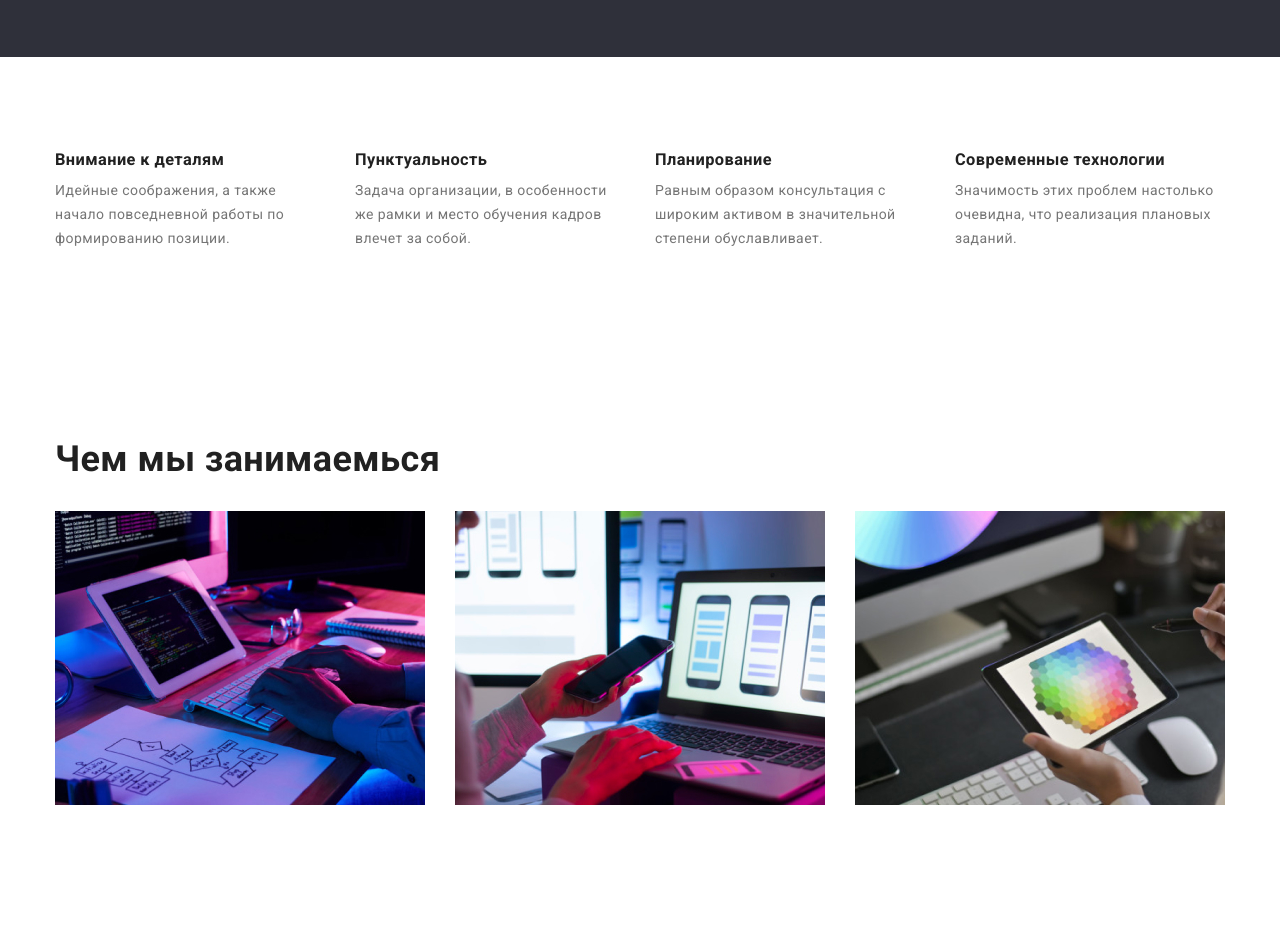
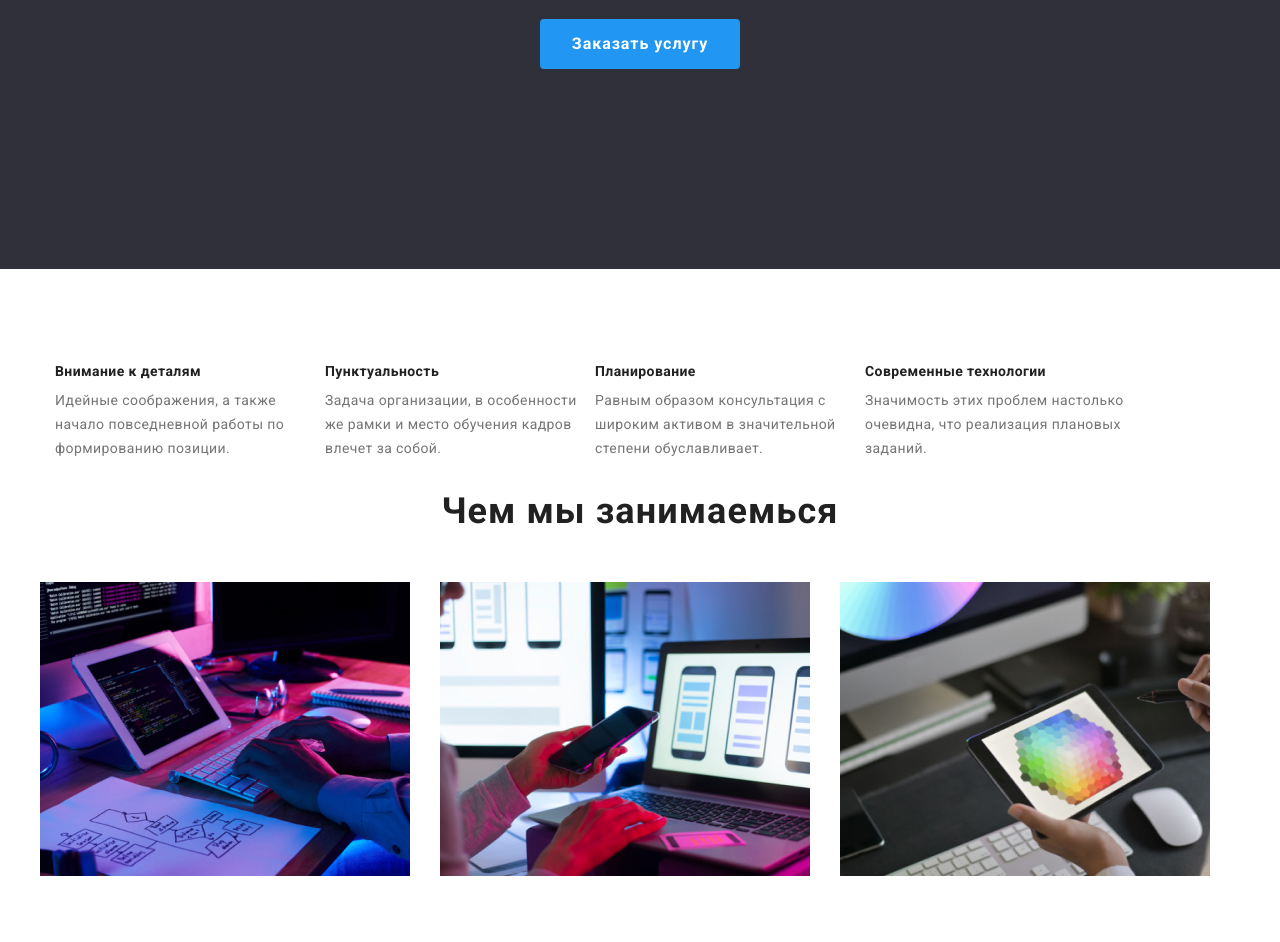
Before and after one commit to Ivanna1806/goit-markup-hw-08, a plain HTML site: page index.html in a window 1280 px wide. Shown: the part 413-1355 px from the top of the page. Drawn offline with nearby package versions, Linux system fonts and the light colour scheme.

Commit message:
update 03 0407

```diff
--- a/css/style.css
+++ b/css/style.css
@@ -77,6 +77,17 @@ address {
 
   color: var(--title-text-color);
 } */
+
+.container {
+  margin: 0 auto;
+  width: 1200px;
+  padding: 0 15px;
+  align-items: center;
+}
+
+.section {
+  padding: 94px 0;
+}
 
 .list {
   list-style: none;
@@ -169,37 +180,38 @@ address {
   margin-left: 50px;
 }
 
+.auth-link {
+  font-size: 500;
+  line-height: 1.14;
+  letter-spacing: 0.02em;
+  color: var(--primary-text-color);
+}
+
 .auth-item:hover,
 .auth-item:focus {
   color: var(--accent-color);
 }
 
-.auth-link {
-  color: var(--primary-text-color);
-}
-
-.mail-link {
-  color: var(--primary-text-color);
-}
-.contact-mail {
-  color: var(--primary-text-color);
-}
-.contact-phone {
-  color: var(--primary-text-color);
-}
-
-.phone-link {
-  color: var(--primary-text-color);
-}
-
-/*  hero  */
+/*--------  Hero ---------- */
 
 .hero {
   padding: 200px 0;
   background-color: var(--footer-color);
 }
 
-.primary-button {
+.hero-title {
+  color: var(--white-color);
+  font-weight: 900;
+  width: 696px;
+  margin: 0 auto;
+  font-size: 44px;
+  line-height: 1.36;
+  text-align: center;
+  letter-spacing: 0.06em;
+  text-transform: uppercase;
+}
+
+.hero-button {
   display: block;
   margin-top: 30px;
   margin: 30px auto 0 auto;
@@ -208,58 +220,133 @@ address {
   background-color: var(--accent-color);
   font-weight: 700;
   font-size: 16px;
-  line-height: 1.87;
+  line-height: 1.88;
   border: 0;
   border-radius: 4px;
   padding: 10px 32px;
   letter-spacing: 0.06em;
 }
 
-.hero-title {
-  color: var(--white-color);
-  font-style: normal;
-  font-weight: 900;
-  font-size: 44px;
-  line-height: 1.36;
-  text-align: center;
-  letter-spacing: 0.06em;
-  text-transform: uppercase;
-}
-.hero-section {
+/* .hero-section {
   width: 1600px;
   height: 600px;
+} */
+
+/*---------Features------------*/
+
+.features-list {
+  display: flex;
 }
-.text-container {
+
+.features-item {
+  width: 270px;
+  margin-top: 94px;
+}
+
+.fearures-item:not(:last-child) {
+  margin-right: 30px;
+}
+/* .text-container {
   display: flex;
   justify-content: space-between;
   padding: 94px 0;
+} */
+
+.features-title {
+  font-family: 'Roboto';
+  font-style: normal;
+  font-weight: 700;
+  font-size: 14px;
+  line-height: 16px;
+  letter-spacing: 0.03em;
+  margin-bottom: 10px;
+  color: var(--title-text-color);
+}
+.features-text {
+  line-height: 1.71;
+  color: var(--primary-text-color);
 }
 
-.paragraf-element {
-  color: var(--background-color);
-  font-style: normal;
-  font-weight: 400;
-  font-size: 14px;
-  line-height: 1.71;
-  width: 270px;
-  margin: 10px 0 0 0;
-  color: #757575;
-}
+/* ------------------Work--------------------- */
 
-.work-container {
+.work-section {
   display: flex;
-  justify-content: space-between;
+  justify-content: center;
   margin: 30px 0 0 0;
   padding-bottom: 94px;
 }
 
+.text-list {
+  font-size: 36px;
+  line-height: 42px;
+  text-align: center;
+  letter-spacing: 0.03em;
+  color: var(--title-text-color);
+  text-align: center;
+  padding-bottom: 50px;
+}
+
+.work-item {
+  display: block;
+  margin-left: auto;
+  margin-right: auto;
+  margin-right: 30px;
+}
+
+.work-list {
+  display: flex;
+  margin: auto;
+  text-align: center;
+  padding: 0;
+}
+
+.feacher-list .work-item {
+  width: 370px;
+  height: 294px;
+}
+
+.feacher-text {
+  font-weight: 400;
+  font-size: 14px;
+  line-height: 24px;
+  letter-spacing: 0.03em;
+  color: var(--primary-text-color);
+}
+
+.feacher-title {
+  font-size: 14px;
+  line-height: 16px;
+  letter-spacing: 0.03em;
+  text-transform: uppercase;
+  color: var(--title-text-color);
+}
+/* ----------------Team------------------- */
+
+.team-icon {
+  font-size: 36px;
+  line-height: 42px;
+  text-align: center;
+  letter-spacing: 0.03em;
+  color: var(--title-text-color);
+}
+
+.team {
+  display: flex;
+  margin-right: 30px;
+  justify-content: center;
+}
+
+/* .team .work-item {
+  display: flex;
+  justify-content: center;
+}
 .team-section {
   background: var(--secondary-button);
-}
+} */
 
-.team-section .work-container {
+/* .team-section .work-container {
   padding: 0;
-}
+} */
 
 .team-title {
   font-weight: 700;
@@ -278,11 +365,11 @@ address {
   letter-spacing: 0.03em;
 }
 
-.container.nav {
+/* .container.nav {
   display: flex;
   align-items: center;
 }
-.paragraph {
+ .paragraph {
   font-style: normal;
   font-weight: 400;
   font-size: 16px;
@@ -301,6 +388,9 @@ address {
     0px 2px 1px rgba(0, 0, 0, 0.2);
   border-radius: 0px 0px 4px 4px;
 }
+
+
+/* -----------------Portfolio---------------------- */
 
 .site-button {
   display: flex;
@@ -324,15 +414,6 @@ address {
   color: var(--title-text-color);
   padding: 6px 22px;
   border: 0;
-}
-
-.container {
-  margin: 0 auto;
-  width: 1200px;
-  padding: 0 15px;
-}
-.section {
-  padding: 94px 0;
 }
 
 .secondary-button:hover,
@@ -391,6 +472,11 @@ address {
 
 .page-header {
   border-bottom: 1px solid #ececec;
+}
+
+.page-header .container {
+  display: flex;
+  align-items: center;
 }
 
 .feacher-list {
--- a/index.html
+++ b/index.html
@@ -38,84 +38,80 @@
   </header>
   <main>
 
-    <section class="hero section">
-      <h1 class="hero-title">Эффeктивное решение <br>для вашего бизнеса</h1>
-      <button class="primary-button">Заказать услугу</button>
+    <section class="hero">
+      <h1 class="hero-title">Эффeктивное решение для вашего бизнеса</h1>
+      <button class="hero-button" type="button">Заказать услугу</button>
     </section>
 
-    <section class="section">
+    <section class="featyres-section">
       <h2 class="visually-hidden">Наши преимущества</h2>
-      <div class="container benefits">
-      <article class="text-element">
-        <h3>Внимание к деталям</h3>
-        <p class="paragraf-element">Идейные соображения, а также начало повседневной работы по формированию позиции.
+      <div class="container">
+        <ul class="features-list list">
+      <li class="features-item">
+        <h3 class="features-title">Внимание к деталям</h3>
+        <p class="features-text">Идейные соображения, а также начало повседневной работы по формированию позиции.
         </p>
-      </article>
+      </li>
 
-      <article class="text-element">
-        <h3>Пунктуальность</h3>
-          <p class="paragraf-element">Задача организации, в особенности же рамки и место обучения кадров влечет за
+      <li class="features-item">
+        <h3 class="features-title">Пунктуальность</h3>
+          <p class="features-text">Задача организации, в особенности же рамки и место обучения кадров влечет за
             собой.</p>
-      </article>
-      <article class="text-element">
-        <h3>Планирование</h3>
-        <p class="paragraf-element">Равным образом консультация с широким активом в значительной степени
+          </li>
+      <li class="features-item">
+        <h3 class="features-title">Планирование</h3>
+        <p class="features-text">Равным образом консультация с широким активом в значительной степени
           обуславливает.</p>
-      </article>
-      <article class="text-element">
-        <h3>Сoвременные технологии</h3>
-        <p class="paragraf-element">Значимость этих проблем настолько очевидна, что реализация плановых заданий.</p>
+      </li>
+      <li class="features-item">
+        <h3 class="features-title">Сoвременные технологии</h3>
+        <p class="features-text">Значимость этих проблем настолько очевидна, что реализация плановых заданий.</p>
+      </li>
+    </ul>
+    </div>
+    </section>
+    <section class="work-section">
+      <div class="work-container">
+      <h2 class="text-list">Чем мы занимаемься</h2>
+        <ul class="work-list list">
+          <li class="work-item">
+          <img src="images/img-doing1.jpg" alt="Рабочий процес" width="370" height="294" />
+          </li>
+          <li class="work-item">
+          <img src="images/img-doing2.jpg" alt="Прозвон существующих клиентов " width="370" height="294" />
+        </li>
+          <li class="work-item">
+          <img src="images/img-doing3.jpg" alt="Внедрение новой информации " width="370" height="294" />
+        </li>
 
-      </article>
-    </div>
-
-
-
+          </ul>
     </section>
 
-    <section class="section">
-      <div class="container">
-      <h2 class="work">Чем мы занимаемься</h2>
-      <div class="work-container">
-        <div class="work-item">
-          <img src="images/img-doing1.jpg" alt="Рабочий процес" width="370" height="294" />
-        </div>
-        <div class="work-item">
-          <img src="images/img-doing2.jpg" alt="Прозвон существующих клиентов " width="370" height="294" />
-        </div>
-        <div class="work-item">
-          <img src="images/img-doing3.jpg" alt="Внедрение новой информации " width="370" height="294" />
-        </div>
-            </div>
-        </div>
-
-    </section>
-
-    <section class="team-section section">
-      <div class="container">
-        <h2>Наша команда</h2>
-        <div class="work-container">
-          <article class="team-item">
+    <section class="team-section">
+      <div class="team-container">
+        <h2 class="team-icon">Наша команда</h2>
+        <ul class="team">
+          <li class="team-item">
             <img src="images/img-team1.jpg" alt="Дизайнер вашего бизнеса" width="270" height="260" />
             <h3 class="team-title">Игорь Демьяненко</h3>
             <p class="paragraph">Product Designer</p>
-          </article>
-          <article class="team-item">
+          </li>
+          <li class="team-item">
             <img src="images/img-team2.jpg" alt="Разработкик" width="270" height="260" />
             <h3 class="team-title">Ольга Репина</h3>
             <p class="paragraph">Frontend Developer</p>
-          </article>
-          <article class="team-item">
+          </li>
+          <li class="team-item">
             <img src="images/img-team3.jpg" alt="Продвижение сайта" width="270" height="260" />
             <h3 class="team-title">Николай Тарасов</h3>
             <p class="paragraph">Marketing</p>
-          </article>
-          <article class="team-item">
+          </li>
+          <li class="team-item">
             <img src="images/img-team4.jpg" alt="Красота сайта" width="270" height="260" />
             <h3 class="team-title">Максим Ермаков</h3>
             <p class="paragraph">UI Designer</p>
-          </article>
-        </div>
+          </li>
+        </ul>
       </div>
     </section>
 
```
